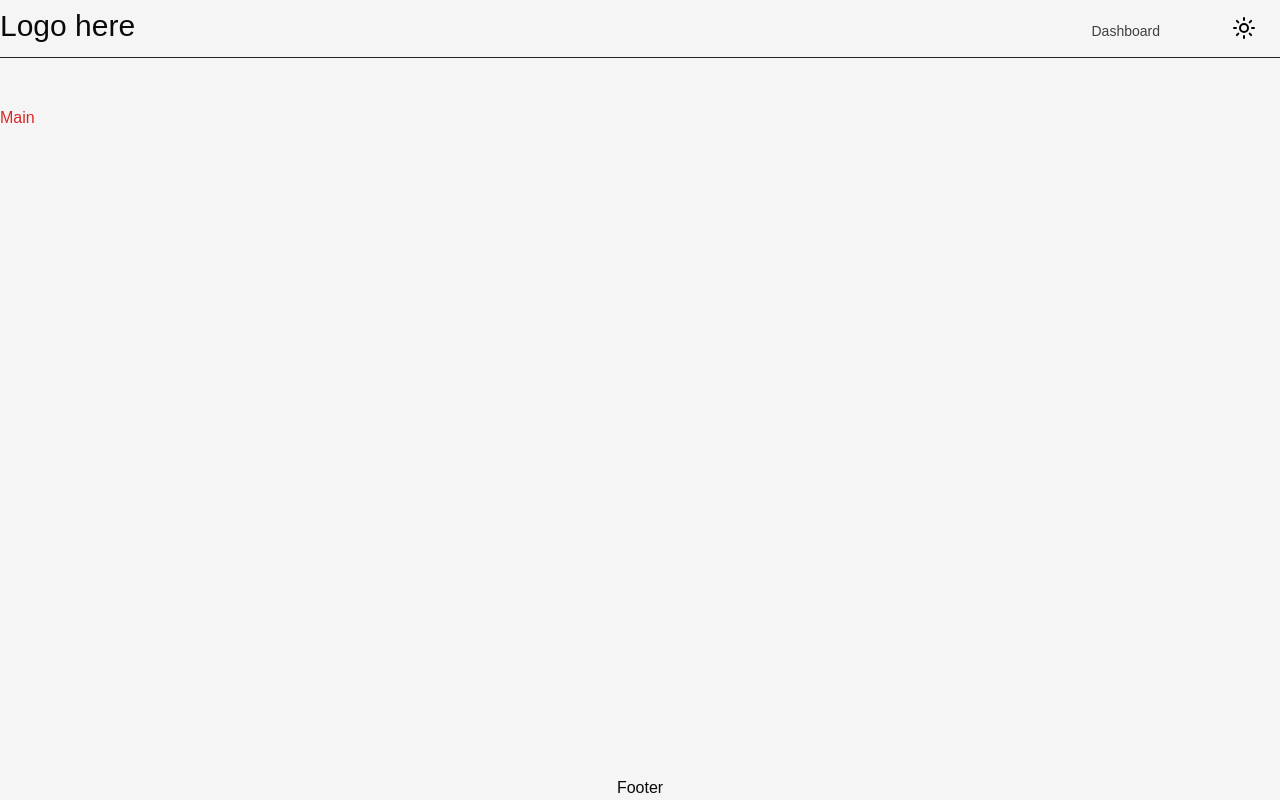
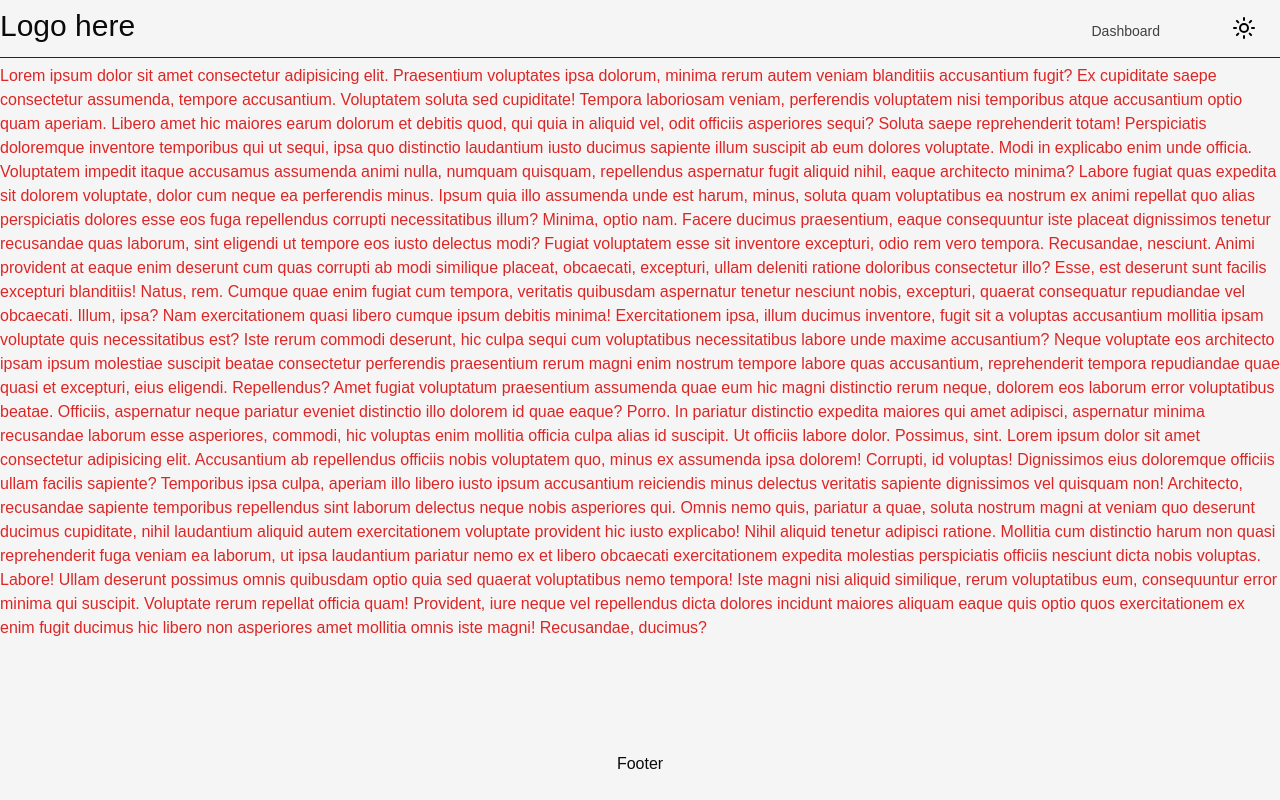
Before and after one commit to Friedrich482/mooncode-monorepo, a React (Vite) app in the folder apps/dashboard/apps/dashboard/: page / in a window 1280 px wide. Built offline with nearby package versions, Linux system fonts and the light colour scheme.

Commit message:
feat: scrollbar
added a good looking scrollbar to the page

```diff
--- a/apps/dashboard/apps/dashboard/src/components/Footer.tsx
+++ b/apps/dashboard/apps/dashboard/src/components/Footer.tsx
@@ -1,6 +1,8 @@
 const Footer = () => {
   return (
-    <footer className="flex items-center justify-center pt-3">Footer</footer>
+    <footer className="mt-auto flex items-center justify-center pb-6 pt-4">
+      Footer
+    </footer>
   );
 };
 
--- a/apps/dashboard/apps/dashboard/src/components/Header.tsx
+++ b/apps/dashboard/apps/dashboard/src/components/Header.tsx
@@ -3,7 +3,7 @@ import ToggleThemeSelect from "./ToggleThemeSelect";
 
 const Header = () => {
   return (
-    <header className="flex w-full gap-3 border-b border-neutral-800 pb-2 pt-2 text-3xl">
+    <header className="fixed top-0 flex w-dvw gap-3 border-b border-neutral-800 bg-neutral-100 pb-2 pt-2 text-3xl dark:bg-neutral-950">
       <div>Logo here</div>
       <nav className="flex flex-1 justify-end pr-4">
         <ul className="flex flex-1 items-center justify-end gap-4 pr-12">
--- a/apps/dashboard/apps/dashboard/src/components/ToggleThemeSelect.tsx
+++ b/apps/dashboard/apps/dashboard/src/components/ToggleThemeSelect.tsx
@@ -23,7 +23,7 @@ const ToggleThemeSelect = () => {
         </Button>
       </DropdownMenuTrigger>
       <DropdownMenuContent
-        className="w-32 translate-y-3 rounded-md border-[1px] border-neutral-700 bg-transparent p-2 hover:bg-transparent"
+        className="w-32 translate-y-3 rounded-md border-[1px] border-neutral-700 bg-neutral-100 p-2 dark:bg-neutral-950"
         align="end"
       >
         {themeDropDownItems.map(({ Icon, text, theme }) => (
--- a/apps/dashboard/apps/dashboard/src/components/dashboard-page/Main.tsx
+++ b/apps/dashboard/apps/dashboard/src/components/dashboard-page/Main.tsx
@@ -1,5 +1,66 @@
 const Main = () => {
-  return <main className="flex-1 pt-12 text-red-600">Main</main>;
+  return (
+    <main className="text-red-600">
+      Lorem ipsum dolor sit amet consectetur adipisicing elit. Praesentium
+      voluptates ipsa dolorum, minima rerum autem veniam blanditiis accusantium
+      fugit? Ex cupiditate saepe consectetur assumenda, tempore accusantium.
+      Voluptatem soluta sed cupiditate! Tempora laboriosam veniam, perferendis
+      voluptatem nisi temporibus atque accusantium optio quam aperiam. Libero
+      amet hic maiores earum dolorum et debitis quod, qui quia in aliquid vel,
+      odit officiis asperiores sequi? Soluta saepe reprehenderit totam!
+      Perspiciatis doloremque inventore temporibus qui ut sequi, ipsa quo
+      distinctio laudantium iusto ducimus sapiente illum suscipit ab eum dolores
+      voluptate. Modi in explicabo enim unde officia. Voluptatem impedit itaque
+      accusamus assumenda animi nulla, numquam quisquam, repellendus aspernatur
+      fugit aliquid nihil, eaque architecto minima? Labore fugiat quas expedita
+      sit dolorem voluptate, dolor cum neque ea perferendis minus. Ipsum quia
+      illo assumenda unde est harum, minus, soluta quam voluptatibus ea nostrum
+      ex animi repellat quo alias perspiciatis dolores esse eos fuga repellendus
+      corrupti necessitatibus illum? Minima, optio nam. Facere ducimus
+      praesentium, eaque consequuntur iste placeat dignissimos tenetur
+      recusandae quas laborum, sint eligendi ut tempore eos iusto delectus modi?
+      Fugiat voluptatem esse sit inventore excepturi, odio rem vero tempora.
+      Recusandae, nesciunt. Animi provident at eaque enim deserunt cum quas
+      corrupti ab modi similique placeat, obcaecati, excepturi, ullam deleniti
+      ratione doloribus consectetur illo? Esse, est deserunt sunt facilis
+      excepturi blanditiis! Natus, rem. Cumque quae enim fugiat cum tempora,
+      veritatis quibusdam aspernatur tenetur nesciunt nobis, excepturi, quaerat
+      consequatur repudiandae vel obcaecati. Illum, ipsa? Nam exercitationem
+      quasi libero cumque ipsum debitis minima! Exercitationem ipsa, illum
+      ducimus inventore, fugit sit a voluptas accusantium mollitia ipsam
+      voluptate quis necessitatibus est? Iste rerum commodi deserunt, hic culpa
+      sequi cum voluptatibus necessitatibus labore unde maxime accusantium?
+      Neque voluptate eos architecto ipsam ipsum molestiae suscipit beatae
+      consectetur perferendis praesentium rerum magni enim nostrum tempore
+      labore quas accusantium, reprehenderit tempora repudiandae quae quasi et
+      excepturi, eius eligendi. Repellendus? Amet fugiat voluptatum praesentium
+      assumenda quae eum hic magni distinctio rerum neque, dolorem eos laborum
+      error voluptatibus beatae. Officiis, aspernatur neque pariatur eveniet
+      distinctio illo dolorem id quae eaque? Porro. In pariatur distinctio
+      expedita maiores qui amet adipisci, aspernatur minima recusandae laborum
+      esse asperiores, commodi, hic voluptas enim mollitia officia culpa alias
+      id suscipit. Ut officiis labore dolor. Possimus, sint. Lorem ipsum dolor
+      sit amet consectetur adipisicing elit. Accusantium ab repellendus officiis
+      nobis voluptatem quo, minus ex assumenda ipsa dolorem! Corrupti, id
+      voluptas! Dignissimos eius doloremque officiis ullam facilis sapiente?
+      Temporibus ipsa culpa, aperiam illo libero iusto ipsum accusantium
+      reiciendis minus delectus veritatis sapiente dignissimos vel quisquam non!
+      Architecto, recusandae sapiente temporibus repellendus sint laborum
+      delectus neque nobis asperiores qui. Omnis nemo quis, pariatur a quae,
+      soluta nostrum magni at veniam quo deserunt ducimus cupiditate, nihil
+      laudantium aliquid autem exercitationem voluptate provident hic iusto
+      explicabo! Nihil aliquid tenetur adipisci ratione. Mollitia cum distinctio
+      harum non quasi reprehenderit fuga veniam ea laborum, ut ipsa laudantium
+      pariatur nemo ex et libero obcaecati exercitationem expedita molestias
+      perspiciatis officiis nesciunt dicta nobis voluptas. Labore! Ullam
+      deserunt possimus omnis quibusdam optio quia sed quaerat voluptatibus nemo
+      tempora! Iste magni nisi aliquid similique, rerum voluptatibus eum,
+      consequuntur error minima qui suscipit. Voluptate rerum repellat officia
+      quam! Provident, iure neque vel repellendus dicta dolores incidunt maiores
+      aliquam eaque quis optio quos exercitationem ex enim fugit ducimus hic
+      libero non asperiores amet mollitia omnis iste magni! Recusandae, ducimus?
+    </main>
+  );
 };
 
 export default Main;
--- a/apps/dashboard/apps/dashboard/src/index.css
+++ b/apps/dashboard/apps/dashboard/src/index.css
@@ -9,6 +9,7 @@ body {
 
 #root {
   height: 100%;
+  padding-top: 4rem;
   display: flex;
   flex-direction: column;
 }
@@ -77,3 +78,20 @@ body {
     @apply bg-background text-foreground;
   }
 }
+
+::-webkit-scrollbar {
+  width: 0.5rem;
+}
+
+::-webkit-scrollbar-track {
+  background: transparent;
+}
+
+::-webkit-scrollbar-thumb {
+  background: rgb(163 163 163 / var(--tw-bg-opacity, 1));
+  border-radius: 4px;
+}
+
+::-webkit-scrollbar-thumb:hover {
+  background: rgb(212 212 212 / var(--tw-bg-opacity, 1));
+}
```
